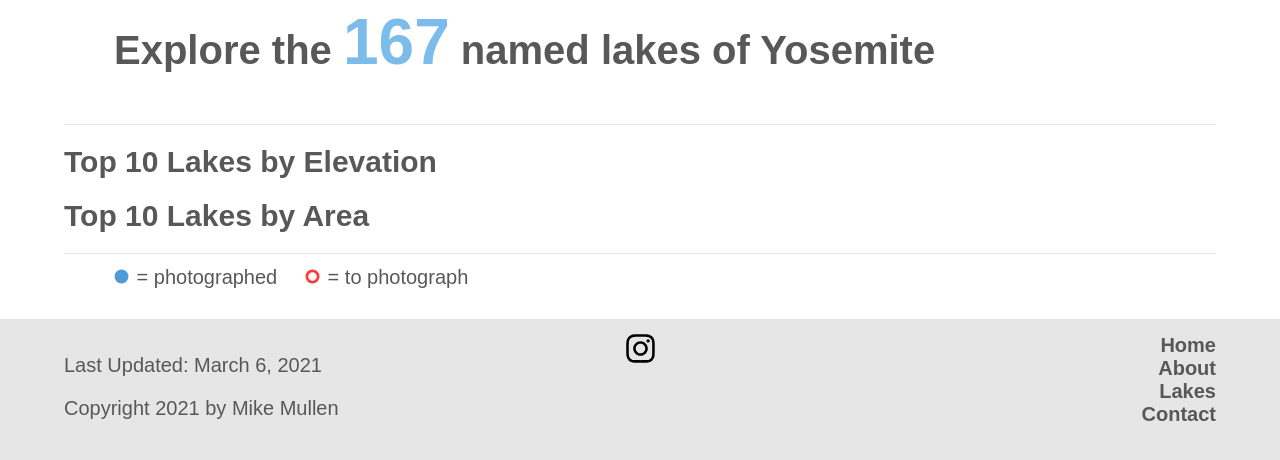
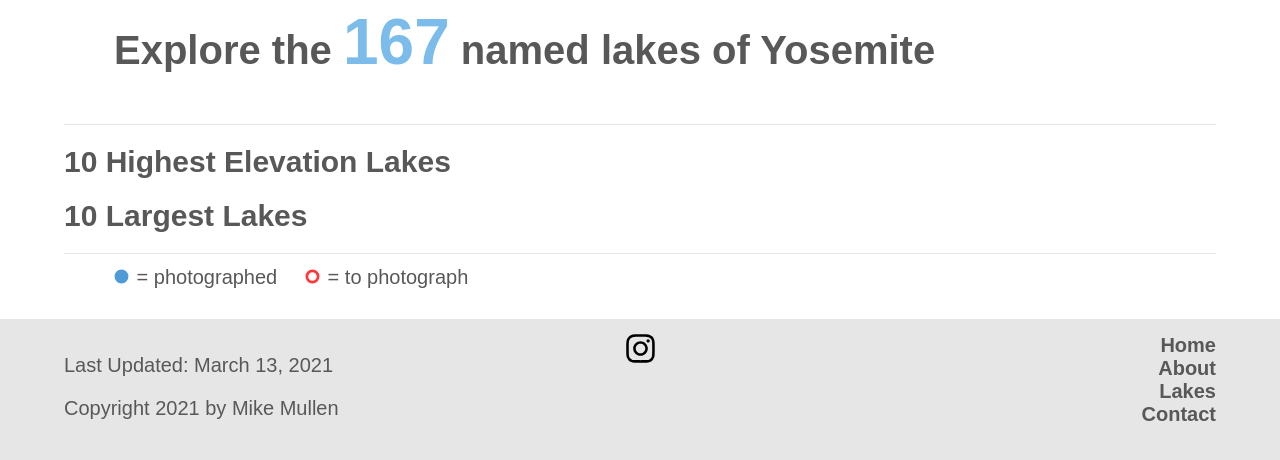
Before and after one commit to mikemullen/lakesofyosemite, a Django app: page /lakes_lists/ in a window 1280 px wide. Shown: the part 48-508 px from the top of the page. Run offline with Django 3.2, Linux system fonts and the light colour scheme; data that the repository does not hold is empty; some web fonts are replaced.

Commit message:
top ten update

```diff
--- a/lakes/templates/about.html
+++ b/lakes/templates/about.html
@@ -12,7 +12,7 @@
 	<p>All but one of the lakes I plan to photograph are in the 677,600 acres of Yosemite that are officially designated as <a href="https://www.wilderness.org/" target="_blank">wilderness</a> which means that travel in these areas is limited to foot and pack animals. Many of the lakes are not directly accessible by trail and the majority are many miles from the nearest trailhead. As a result visiting these lakes requires a good deal of backpacking often without the aid of a trail.</p>
 	<p>For this project I focused on lakes with official names, and compiled a list of 167 lakes drawn from <a href="https://www.usgs.gov/core-science-systems/national-geospatial-program/topographic-maps" target="_blank">United States Geological Survey (USGS) topographic maps</a>, the <a href="https://www.usgs.gov/faqs/what-geographic-names-information-system-gnis" target="_blank">Geographic Names Information System</a> (GNIS) database, and a few of my own idiosyncratic choices. Notably, I have left Mirror Lake, Hetch Hetchy Reservoir and Lake Eleanor off my list.</p>
 	<p>The elevation and acreage data have been drawn from the <a href="https://www.usgs.gov/core-science-systems/ngp/national-hydrography" target="_blank">National Hydrography Dataset</a> (NHD), as well as the GNIS database, USGS topographic maps, and in some cases the calculated elevation determined by the excellent CalTopo mapping tool.</p>
-	<p>Acreage data was determined by cross checking lake locations with a hydrography dataset provided by the NPS, which was in turn drawn from the National Hydrography Dataset, I also consulted the NHD in building my final list of lakes.</p>
+	<p>Acreage data was determined by cross checking lake locations with a hydrography dataset provided by the NPS, which was in turn drawn from the National Hydrography Dataset. I also consulted the NHD in building my final list of lakes.</p>
 	<p>My list includes 17 lake groupings for which I determined individual names for each lake in the group that I planned to photograph. The lakes that are part of a group are indicated by parentheticals added to their names. For example, for Sunrise Lakes, I have added <a href="/lakes/info/sunrise-lakes-lower/">Sunrise Lakes (lower)</a>, <a href="/lakes/info/sunrise-lakes-middle/">Sunrise Lakes (middle)</a> and <a href="/lakes/info/sunrise-lakes-upper/">Sunrise Lakes (upper)</a> where only <a href="https://caltopo.com/map.html#ll=37.8062,-119.4433&z=16&b=t" target="_blank">Sunrise Lakes</a> appears on maps.</p>
 	<h2>About Me</h2>
 	<p>I was born and raised in Tahoe City and the mountains have always been in my blood. Between 2013 and 2015 I photographed all 89 of the named lakes in Desolation Wilderness and created a book, <a href="http://www.lakesofdesolation.com" target="_blank">The Lakes of Desolation</a>, (now out of print) with a photograph of each of the lakes. In 2016 I began working on my effort to photograph the lakes of Yosemite.</p>
--- a/lakes/templates/base.html
+++ b/lakes/templates/base.html
@@ -23,7 +23,7 @@
 	<div class="bottombar">
 		<footer>
 			<div class="footdate">
-				<p>Last Updated: March 6, 2021</p>
+				<p>Last Updated: March 13, 2021</p>
 				<p>Copyright 2021 by Mike Mullen</p>
 			</div>
 			<div class="footsocial"><a href="https://www.instagram.com/lakesofyosemite/" target="_blank"><img src="{% static 'images/Instagram.svg' %}" alt="Link to Lakes of Yosemite Instagram"></a></div>
--- a/lakes/templates/home.html
+++ b/lakes/templates/home.html
@@ -296,7 +296,7 @@
 		<p><span class="big unvisited">{{ tophotographlakes }}</span> to photograph</p>
 		<p><span class="big">624</span> miles hiked</p>
 		<p><span class="big">11,445'</span> elevation of highest lake: Maclure Lake</p>
-		<p><span class="big">100</span> off trail lakes</p>
+		<p><span class="big">100</span> off-trail lakes</p>
 		<p><span class="big">177.89</span> acres of largest lake: Tenaya Lake</p>
 		<p><span class="big">1.63</span> acres of smallest lake: Shamrock Lake</p>
 		<p class="recenttrip">Date of most recent trip: August 14-16, 2020</p>
--- a/lakes/templates/lakes_lists.html
+++ b/lakes/templates/lakes_lists.html
@@ -23,7 +23,7 @@
 	</div>
 
 		<div>
-			<h2>Top 10 Lakes by Elevation</h2>
+			<h2>10 Highest Elevation Lakes</h2>
 			<ul class="toptenlist">
 				{% for lake in lakesTopTenByElevation %}
 
@@ -43,7 +43,7 @@
 			</ul>
 		</div>
 		<div>
-			<h2>Top 10 Lakes by Area</h2>
+			<h2>10 Largest Lakes</h2>
 			<ul class="toptenlist">
 				{% for lake in lakesTopTenByArea %}
 
```
